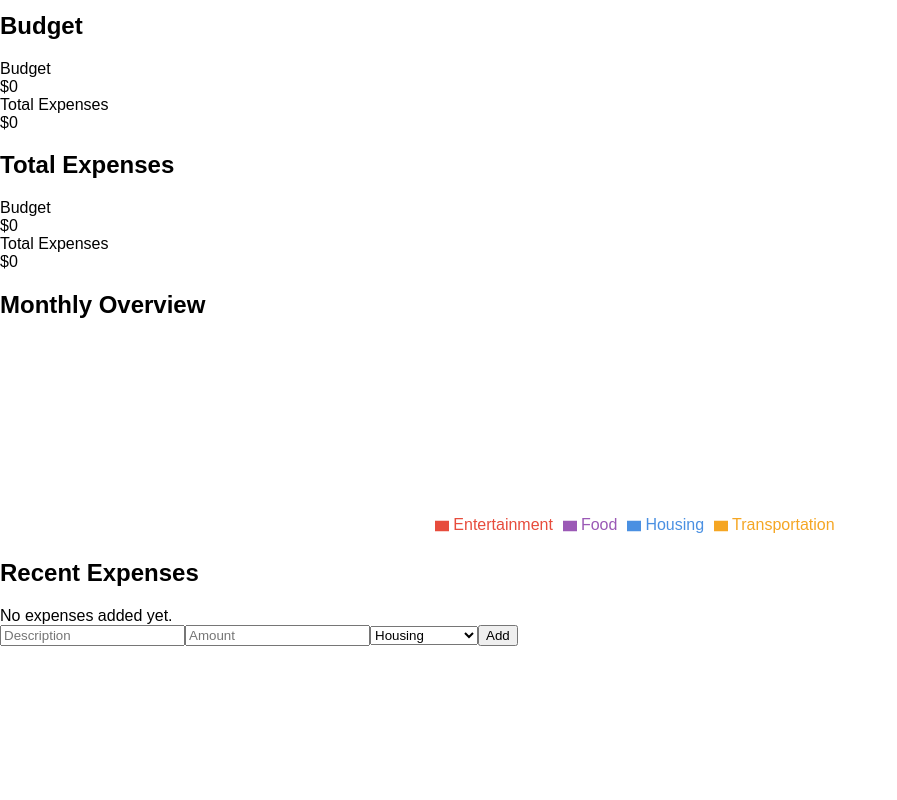
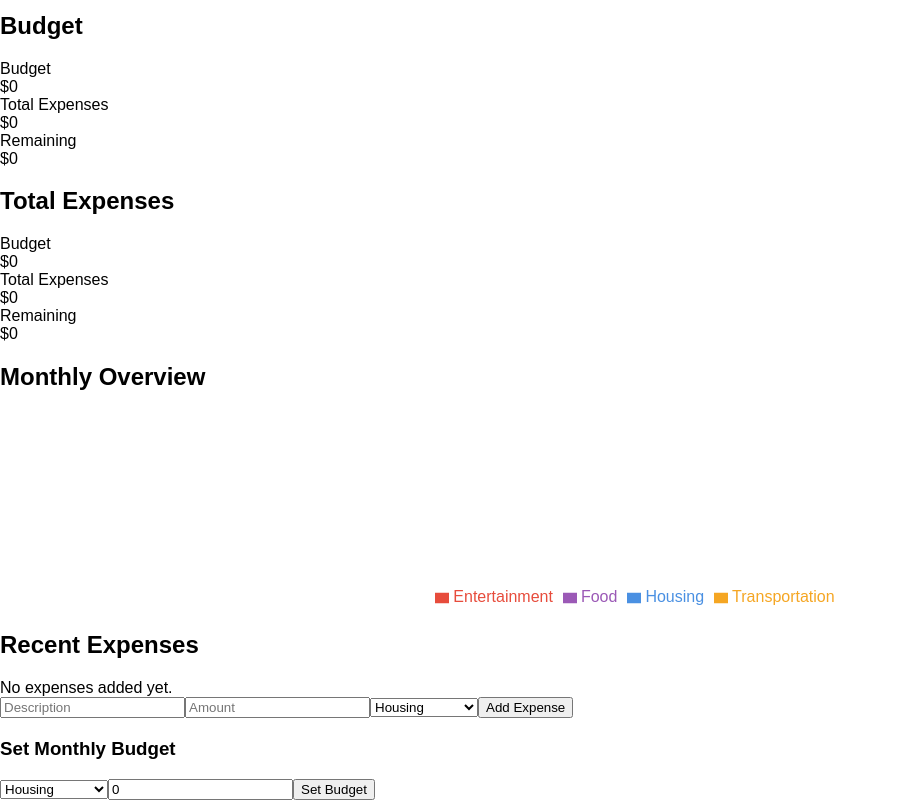
Before and after one commit to jepkemoi-sheilah1/budget-smart, a React (Create React App) app in the folder frontend/: page / in a window 1280 px wide. Shown: the part 268-1068 px from the top of the page, without its empty margins (0-897 px from the left). Before the commit the page ends 914 px from the top, so only its background shows below. Built offline with nearby package versions, Linux system fonts and the light colour scheme; the HTML template or start-up script is replaced by a standard one.

Commit message:
updated expense list,budget form and balance card

```diff
--- a/frontend/src/components/BalanceCard.jsx
+++ b/frontend/src/components/BalanceCard.jsx
@@ -2,7 +2,7 @@ import React, { useContext } from 'react';
 import { ExpenseContext } from '../context/ExpenseContext';
 
 const BalanceCard = () => {
-  const { totalBudget, totalSpent } = useContext(ExpenseContext);
+  const { totalBudget, totalSpent, remaining } = useContext(ExpenseContext);
 
   return (
     <div className="balance-card">
@@ -14,6 +14,10 @@ const BalanceCard = () => {
         <div className="balance-card-label">Total Expenses</div>
         <div className="balance-card-amount">${totalSpent.toFixed(0)}</div>
       </div>
+      <div>
+        <div className="balance-card-label">Remaining</div>
+        <div className="balance-card-amount">${remaining.toFixed(0)}</div>
+      </div>
     </div>
   );
 };
--- a/frontend/src/components/BudgetForm.jsx
+++ b/frontend/src/components/BudgetForm.jsx
@@ -2,11 +2,14 @@ import React, { useState, useContext } from 'react';
 import { ExpenseContext } from '../context/ExpenseContext';
 
 const BudgetForm = () => {
-  const { addExpense } = useContext(ExpenseContext);
+  const { addExpense, updateBudget, budgets } = useContext(ExpenseContext);
 
   const [expenseName, setExpenseName] = useState('');
   const [expenseAmount, setExpenseAmount] = useState('');
   const [expenseCategory, setExpenseCategory] = useState('Housing');
+
+  const [budgetCategory, setBudgetCategory] = useState('Housing');
+  const [budgetAmount, setBudgetAmount] = useState(budgets['Housing'] || 0);
 
   const handleAddExpense = (e) => {
     e.preventDefault();
@@ -22,7 +25,19 @@ const BudgetForm = () => {
     setExpenseAmount('');
   };
 
+  const handleBudgetSubmit = (e) => {
+    e.preventDefault();
+    updateBudget(budgetCategory, parseFloat(budgetAmount));
+  };
+
+  const handleBudgetCategoryChange = (e) => {
+    const category = e.target.value;
+    setBudgetCategory(category);
+    setBudgetAmount(budgets[category] || 0);
+  };
+
   return (
+    <>
       <form onSubmit={handleAddExpense} className="budget-form">
         <input
           type="text"
@@ -53,9 +68,37 @@ const BudgetForm = () => {
           <option value="Entertainment">Entertainment</option>
         </select>
         <button type="submit" className="budget-form-button">
-        Add
+          Add Expense
         </button>
       </form>
+
+      <form onSubmit={handleBudgetSubmit} className="budget-form" style={{ marginTop: '20px' }}>
+        <h3>Set Monthly Budget</h3>
+        <select
+          value={budgetCategory}
+          onChange={handleBudgetCategoryChange}
+          className="budget-form-select"
+        >
+          <option value="Housing">Housing</option>
+          <option value="Food">Food</option>
+          <option value="Transportation">Transportation</option>
+          <option value="Entertainment">Entertainment</option>
+        </select>
+        <input
+          type="number"
+          placeholder="Budget Amount"
+          value={budgetAmount}
+          onChange={(e) => setBudgetAmount(e.target.value)}
+          min="0"
+          step="0.01"
+          className="budget-form-input budget-form-number"
+          required
+        />
+        <button type="submit" className="budget-form-button">
+          Set Budget
+        </button>
+      </form>
+    </>
   );
 };
 
--- a/frontend/src/components/ExpenseList.jsx
+++ b/frontend/src/components/ExpenseList.jsx
@@ -2,7 +2,7 @@ import React, { useContext } from 'react';
 import { ExpenseContext } from '../context/ExpenseContext';
 
 const ExpenseList = () => {
-  const { expenses } = useContext(ExpenseContext);
+  const { expenses, deleteExpense } = useContext(ExpenseContext);
 
   return (
     <div>
@@ -21,6 +21,21 @@ const ExpenseList = () => {
             <div style={{ flex: 1 }}>{expense.name}</div>
             <div style={{ width: 80, textAlign: 'right' }}>{expense.date}</div>
             <div style={{ width: 60, textAlign: 'right' }}>${expense.amount.toFixed(2)}</div>
+            <button
+              onClick={() => deleteExpense(expense.id)}
+              style={{
+                marginLeft: 10,
+                backgroundColor: 'red',
+                color: 'white',
+                border: 'none',
+                borderRadius: 4,
+                padding: '2px 6px',
+                cursor: 'pointer'
+              }}
+              aria-label={`Delete expense ${expense.name}`}
+            >
+              Delete
+            </button>
           </div>
         ))
       )}
```
Lines whose indentation alone changed are shown as unchanged.
